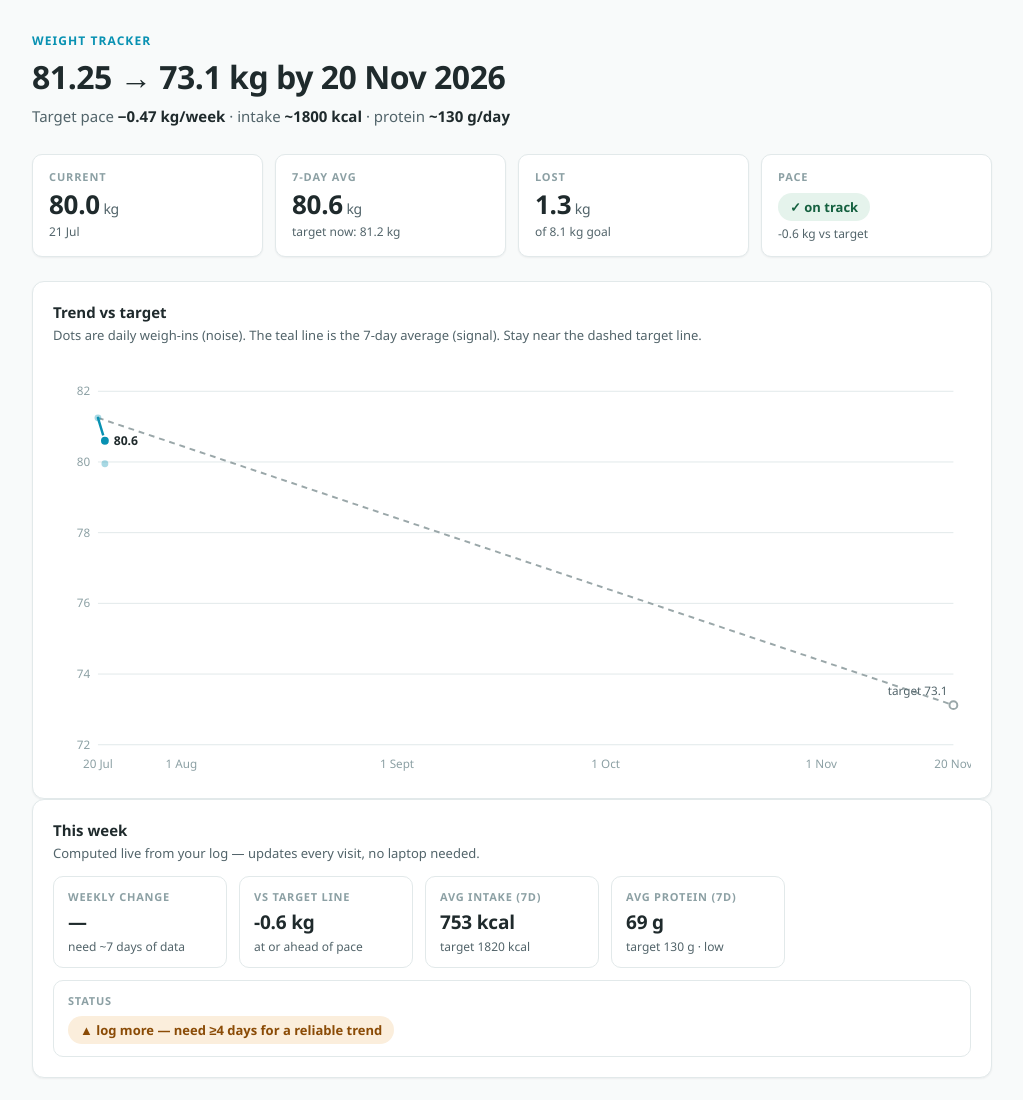
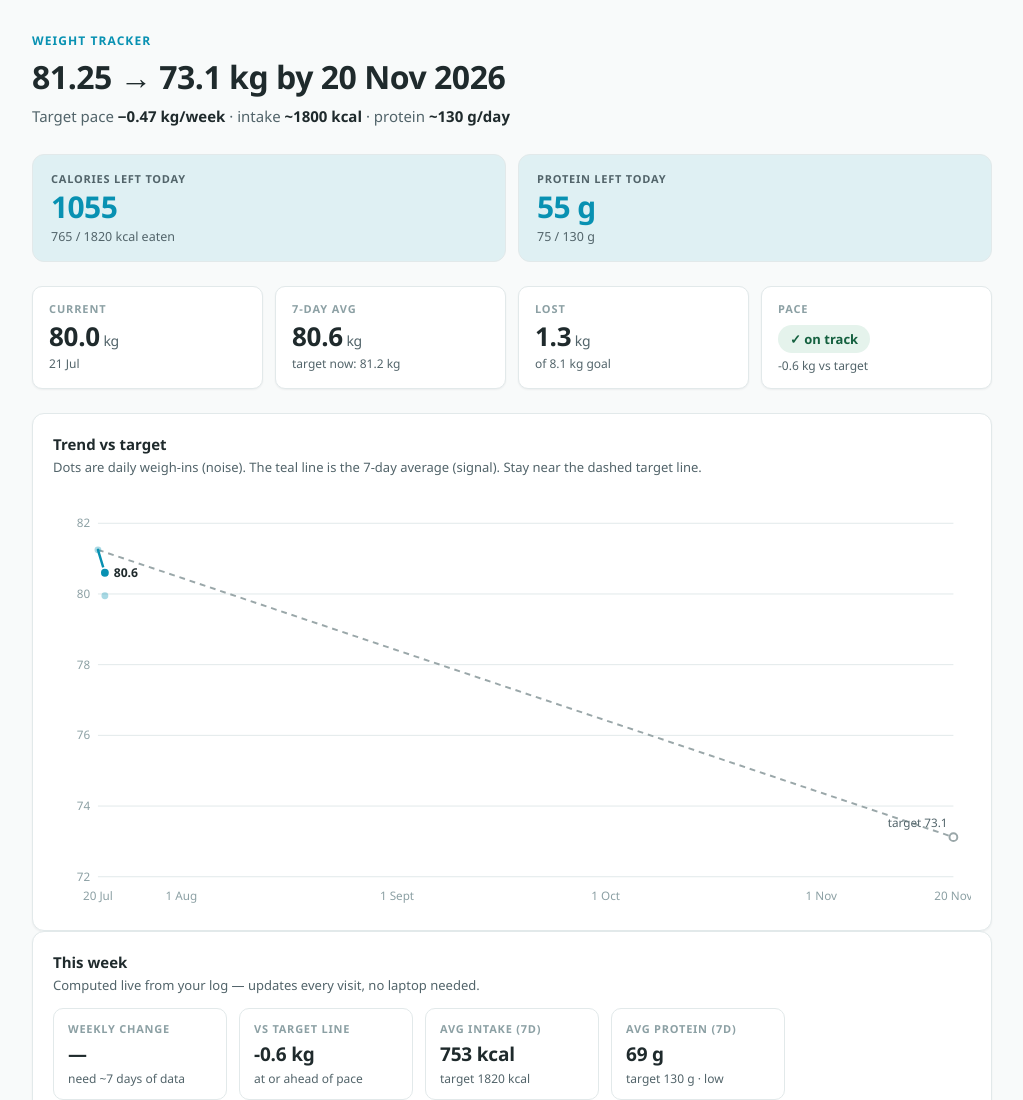
Before and after one commit to vrusi/weight-tracker, a plain HTML site: page index.html in a window 1280 px wide. Shown: the top 1100 px of the page, without its empty margins (128-1151 px from the left). Drawn offline with Linux system fonts and the light colour scheme.

Commit message:
Add 'left today' calories + protein view at top of dashboard

```diff
--- a/index.html
+++ b/index.html
@@ -134,6 +134,16 @@
   }
   .rstat .rval { font-size: 19px; font-weight: 600; font-variant-numeric: tabular-nums; letter-spacing: -0.01em; }
   .rstat .rsub { font-size: 12px; color: var(--ink-2); margin-top: 3px; }
+  .today { display: grid; grid-template-columns: 1fr 1fr; gap: 12px; margin: 22px 0 4px; }
+  .tcard { background: var(--accent-soft); border: 1px solid var(--line); border-radius: 12px; padding: 16px 18px; }
+  .tcard .tlabel {
+    font-size: 11px; letter-spacing: 0.07em; text-transform: uppercase;
+    color: var(--ink-2); font-weight: 600; margin-bottom: 6px;
+  }
+  .tcard .tval { font-size: 30px; font-weight: 700; font-variant-numeric: tabular-nums; letter-spacing: -0.02em; line-height: 1; color: var(--accent); }
+  .tcard .tsub { font-size: 12.5px; color: var(--ink-2); margin-top: 6px; }
+  .tcard.over .tval { color: var(--warn-ink); }
+  .tcard.good .tval { color: var(--good-ink); }
 </style>
 </head>
 <body>
@@ -144,6 +154,8 @@
     <h1>81.25 → 73.1 kg by 20 Nov 2026</h1>
     <p class="sub">Target pace <strong>−0.47 kg/week</strong> · intake <strong>~1800 kcal</strong> · protein <strong>~130 g/day</strong></p>
   </header>
+
+  <div class="today" id="today"></div>
 
   <div class="tiles" id="tiles"></div>
 
@@ -212,6 +224,27 @@ const last = entries[entries.length - 1];
 
 document.querySelector("footer").textContent =
   `Updated ${fmtD(last.t)} · ${entries.length} ${entries.length === 1 ? "entry" : "entries"} logged`;
+
+// ---- remaining today ----
+const PROT_TARGET = 130;
+const now = new Date();
+const todayStr = `${now.getFullYear()}-${String(now.getMonth() + 1).padStart(2, "0")}-${String(now.getDate()).padStart(2, "0")}`;
+const todayE = last.d === todayStr ? last : null;
+// intake target from current 7-day-avg weight (same recalc as the review panel)
+const _bmr = 10 * last.avg + 6.25 * 169 - 5 * 28 - 161;
+const _intakeTarget = Math.round((_bmr * 1.5 - 525) / 10) * 10;
+const calIn = todayE && todayE.cal != null ? todayE.cal : 0;
+const protIn = todayE && todayE.protein != null ? todayE.protein : 0;
+const calLeft = _intakeTarget - calIn;
+const protLeft = PROT_TARGET - protIn;
+const noToday = !todayE;
+document.getElementById("today").innerHTML = `
+  <div class="tcard ${calLeft < 0 ? "over" : ""}"><div class="tlabel">Calories left today</div>
+    <div class="tval">${calLeft < 0 ? "+" + Math.abs(Math.round(calLeft)) : Math.round(calLeft)}</div>
+    <div class="tsub">${noToday ? "nothing logged today" : `${Math.round(calIn)} / ${_intakeTarget} kcal eaten${calLeft < 0 ? " · over" : ""}`}</div></div>
+  <div class="tcard ${protLeft <= 0 ? "good" : ""}"><div class="tlabel">Protein left today</div>
+    <div class="tval">${protLeft <= 0 ? "✓ done" : Math.round(protLeft) + " g"}</div>
+    <div class="tsub">${noToday ? "nothing logged today" : `${Math.round(protIn)} / ${PROT_TARGET} g${protLeft <= 0 ? " · target hit" : ""}`}</div></div>`;
 
 // ---- tiles ----
 const lost = START.w - last.w;
```
Also changed, not shown: 1 other file.
